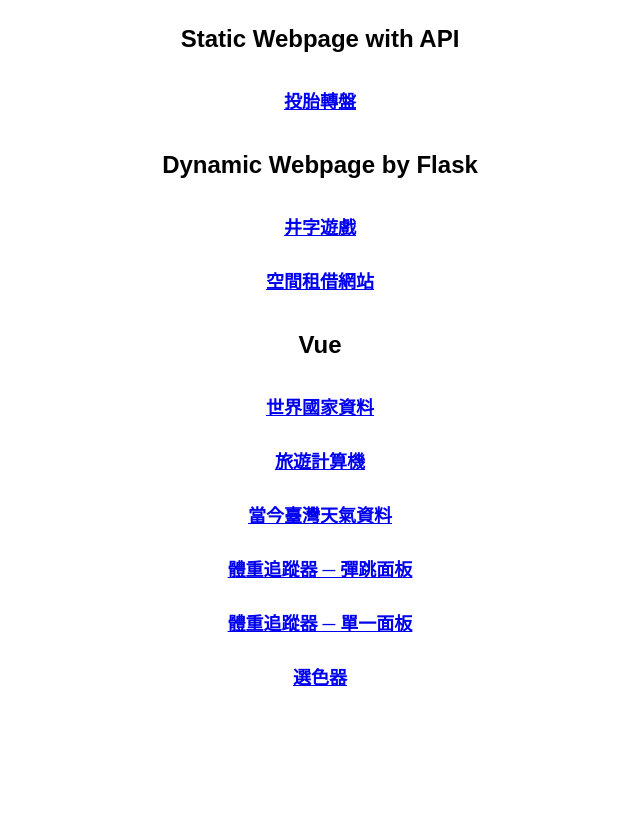
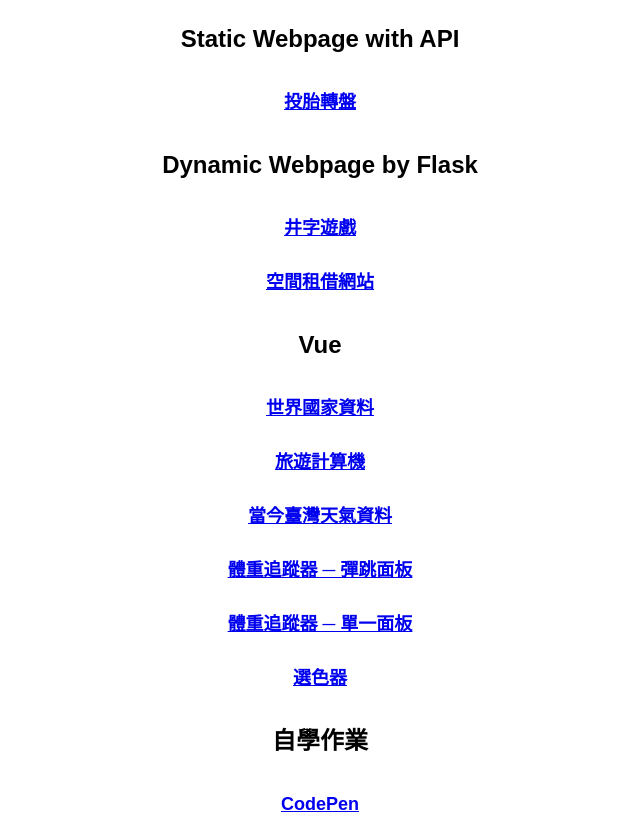
Before and after one commit to hoooom6600/portfolio, a plain HTML site: page overview.html in a window 1280 px wide. Shown: the part 435-1266 px from the top of the page, without its empty margins (320-960 px from the left). Before the commit the page ends 1140 px from the top, so only its background shows below. Drawn offline with Linux system fonts and the light colour scheme.

Commit message:
Update overview.html
add CodePen link

```diff
--- a/overview.html
+++ b/overview.html
@@ -68,6 +68,12 @@
                 <li><a target="_blank" href="vue/color-picker/index.html">選色器</a></li>
             </ul>
         </div>
+        <div>
+            <h2>自學作業</h2>
+            <ul class="works">
+                <li><a target="_blank" href="https://codepen.io/ej131525/collections/">CodePen</a></li>
+            </ul>
+        </div>
     </body>
 </body>
 
```
